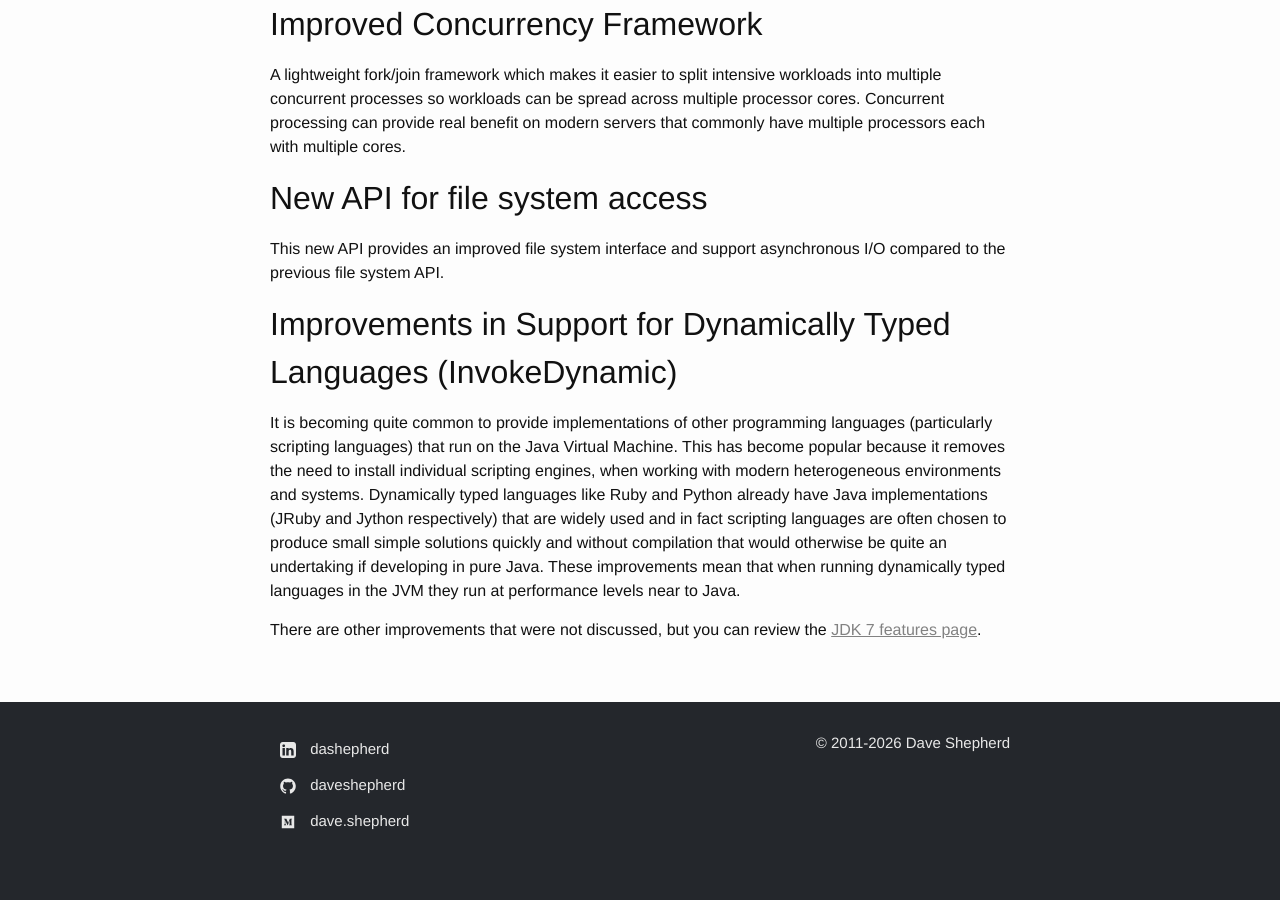
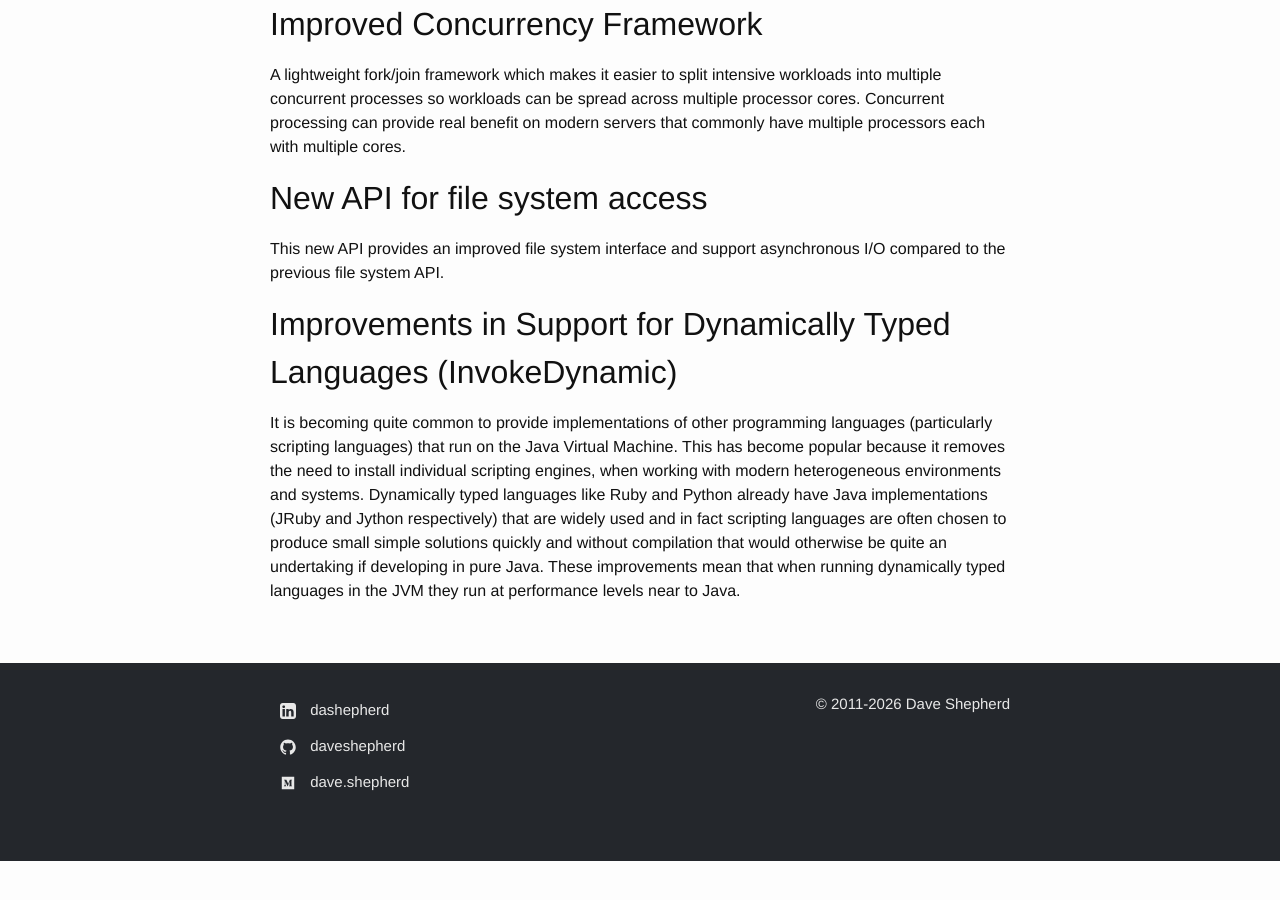
Before and after one commit to daveshepherd/daveshepherd.github.io, a Jekyll site: the page built from _posts/2011-07-08-launch-java-7.markdown, in a window 1280 px wide and 900 px high, scrolled down 740 px. Built offline with Jekyll 4.4.1, drawn with Linux system fonts in a browser that asks for light colours; after the commit the page ends 1601 px from its top, so only the background shows below that.

Commit message:
chore(post): remove openjdk link as it's no longer relevant (#108)

```diff
--- a/_posts/2011-07-08-launch-java-7.markdown
+++ b/_posts/2011-07-08-launch-java-7.markdown
@@ -31,7 +31,3 @@ This new API provides an improved file system interface and support asynchronous
 ## Improvements in Support for Dynamically Typed Languages (InvokeDynamic)
 
 It is becoming quite common to provide implementations of other programming languages (particularly scripting languages) that run on the Java Virtual Machine. This has become popular because it removes the need to install individual scripting engines, when working with modern heterogeneous environments and systems. Dynamically typed languages like Ruby and Python already have Java implementations (JRuby and Jython respectively) that are widely used and in fact scripting languages are often chosen to produce small simple solutions quickly and without compilation that would otherwise be quite an undertaking if developing in pure Java. These improvements mean that when running dynamically typed languages in the JVM they run at performance levels near to Java.
-
-There are other improvements that were not discussed, but you can review the [JDK 7 features page][java-7-features].
-
-[java-7-features]: https://openjdk.org/projects/jdk7/features/
```
